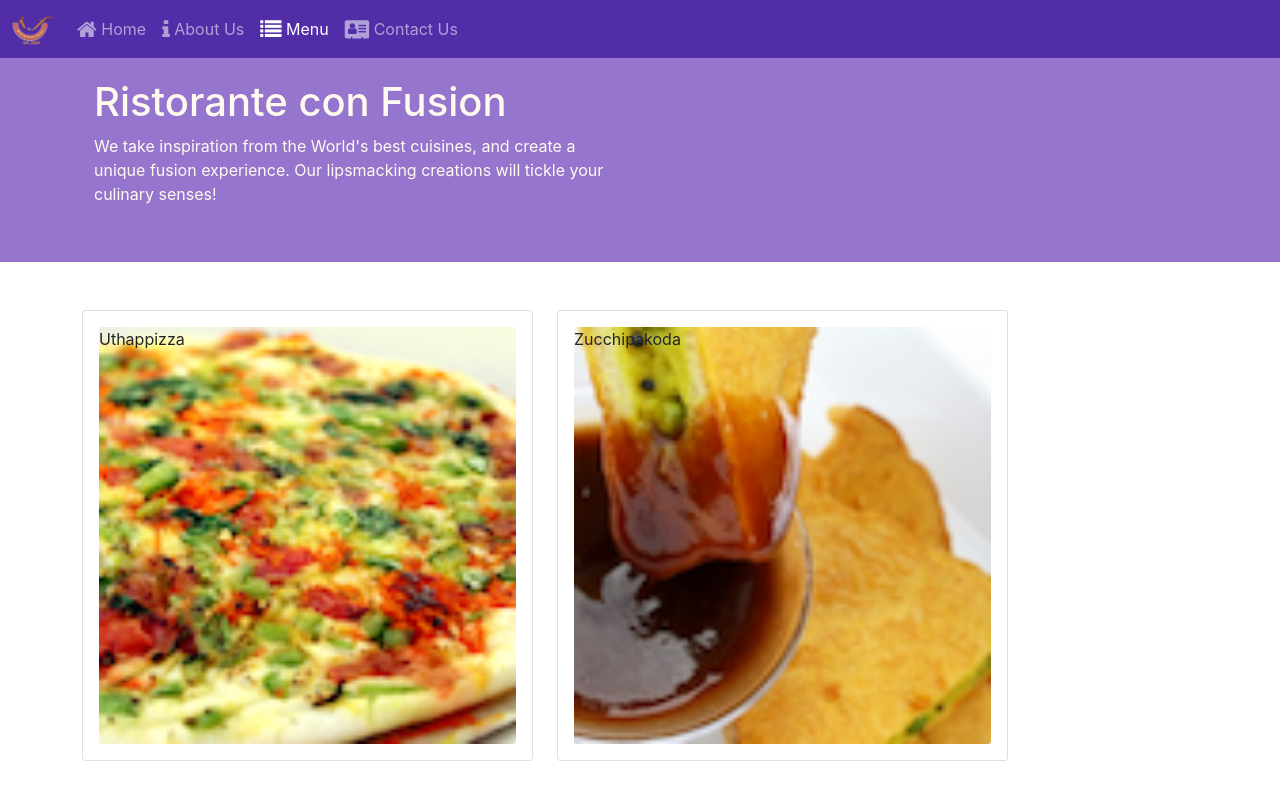
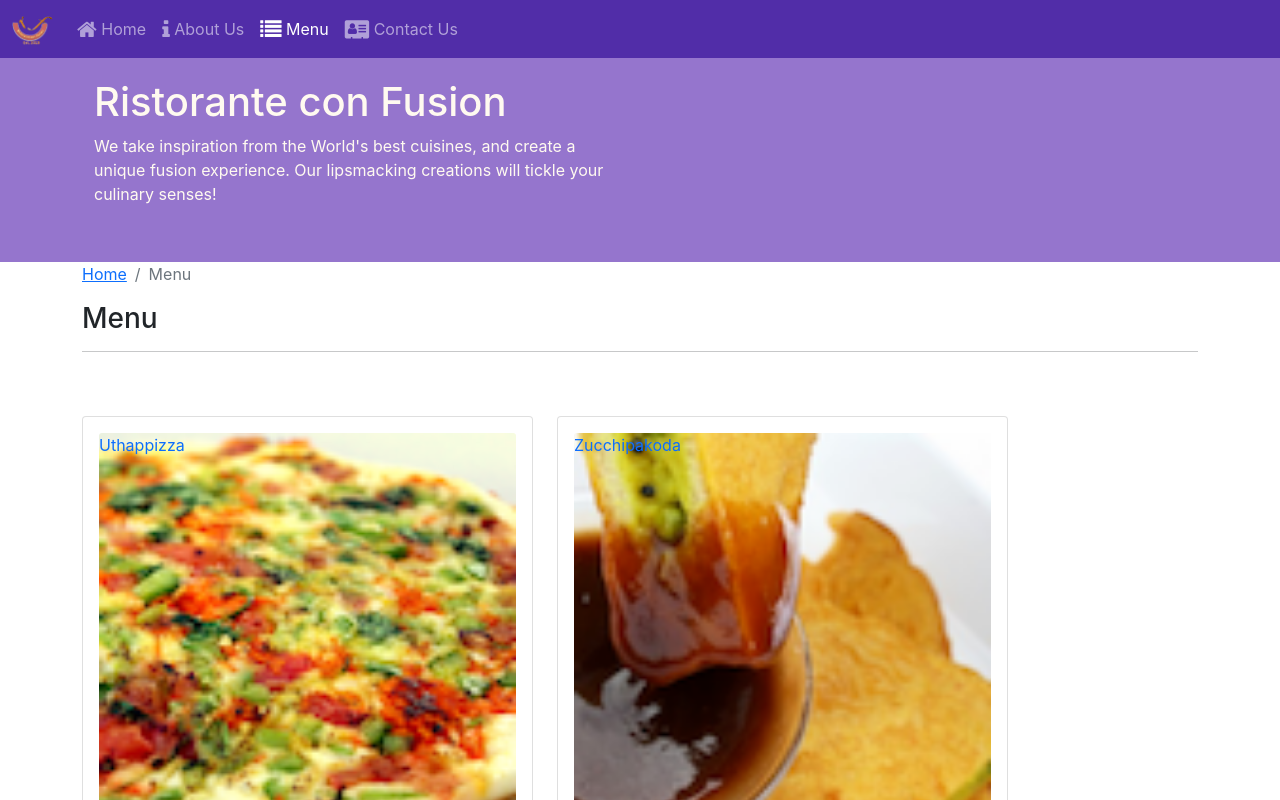
Before and after one commit to sidharthkumar2019/FEWD-React, a React (Create React App) app: page /menu in a window 1280 px wide. Shown: the top 800 px of the page. Built offline with nearby package versions, Linux system fonts and the light colour scheme.

Commit message:
Sigle page applications Part 2

```diff
--- a/src/components/ContactComponent.js
+++ b/src/components/ContactComponent.js
@@ -1,8 +1,21 @@
 import React from 'react';
+import { Breadcrumb, BreadcrumbItem } from 'reactstrap';
+import { Link } from 'react-router-dom';
 
 function Contact(props) {
     return(
         <div className="container">
+            <div className='row'>
+                <Breadcrumb>
+                    <BreadcrumbItem><Link to="/home">Home</Link></BreadcrumbItem>
+                    <BreadcrumbItem active>Contact Us</BreadcrumbItem>
+                </Breadcrumb>
+                <div className='col-12'>
+                <h3>Contact Us</h3>
+                <hr />
+                </div>
+            </div>
+
             <div className="row row-content">
                 <div className="col-12">
                 <h3>Location Information</h3>
--- a/src/components/DishDetailComponent.js
+++ b/src/components/DishDetailComponent.js
@@ -1,5 +1,6 @@
 import React from 'react';
-import { Card, CardImg, CardText, CardBody, CardTitle } from 'reactstrap';
+import { Card, CardImg, CardText, CardBody, CardTitle, Breadcrumb, BreadcrumbItem } from 'reactstrap';
+import { Link } from 'react-router-dom';
 
 const RenderDish = ({dish}) => {
     return (
@@ -41,14 +42,26 @@ const DishDetail = (props) => {
     if ( dish === undefined || dish === null ) return (<div></div>);
 
     return (
-        <div className='row mb-5'>
-            <div className='col-12 col-md-5 mt-5'>
-                <RenderDish dish={dish} />
+        <div className='container'>
+            <div className='row'>
+                <Breadcrumb>
+                    <BreadcrumbItem><Link to="/menu">Menu</Link></BreadcrumbItem>
+                    <BreadcrumbItem active>{props.dish.name}</BreadcrumbItem>
+                </Breadcrumb>
+                <div className='col-12'>
+                <h3>{props.dish.name}</h3>
+                <hr />
+                </div>
             </div>
+            <div className='row mb-5'>
+                <div className='col-12 col-md-5 mt-5'>
+                    <RenderDish dish={props.dish} />
+                </div>
 
-            <div className='col-12 col-md-5 mt-5'>
-                <h4>Comments</h4>
-                <RenderComments comments={dish.comments} />
+                <div className='col-12 col-md-5 mt-5'>
+                    <h4>Comments</h4>
+                    <RenderComments comments={props.comments} />
+                </div>
             </div>
         </div>
     );
--- a/src/components/MainComponent.js
+++ b/src/components/MainComponent.js
@@ -8,7 +8,8 @@ import Header from './HeaderComponent';
 import Footer from './FooterComponent';
 import Home from './HomeComponent';
 import Contact from './ContactComponent';
-import {Routes, Route, Navigate} from 'react-router-dom';
+import {Routes, Route, Navigate, useParams} from 'react-router-dom';
+import DishDetail from './DishDetailComponent';
 
 class Main extends Component {
 
@@ -24,6 +25,17 @@ class Main extends Component {
 
   render () {
 
+    const DishWithId = () => {
+      console.log('DishWithId invoked');
+      let {dishId} = useParams();
+      dishId = parseInt(dishId);
+
+      return(
+          <DishDetail dish={this.state.dishes.filter((dish) => dish.id === dishId)[0]}
+            comments={this.state.comments.filter((comment) => comment.dishId === dishId)} />
+      );
+    };
+
     return (
       <div>
         <Header />
@@ -34,6 +46,7 @@ class Main extends Component {
                                         promotion={this.state.promotions.filter( (promotion) => promotion.featured )[0]}
                                         /> } />
           <Route exact path='/menu' element={ <Menu dishes={this.state.dishes}/> } />
+          <Route exact path='/menu/:dishId' element={ <DishWithId /> } />
           <Route path='/contactus' element={ <Contact /> } />
           <Route path='*' element={ <Navigate to='/home' /> }/>
         </Routes>
--- a/src/components/MenuComponent.js
+++ b/src/components/MenuComponent.js
@@ -1,14 +1,17 @@
 import React from 'react';
-import { Card, CardImg, CardImgOverlay, CardBody, CardTitle } from 'reactstrap';
+import { Card, CardImg, CardImgOverlay, CardBody, CardTitle, Breadcrumb, BreadcrumbItem } from 'reactstrap';
+import { Link } from 'react-router-dom';
 
-function RenderMenuItem ({dish, onClick}) {
+function RenderMenuItem ({dish}) {
   return (
-    <Card onClick={() => onClick(dish.id)}>
+    <Card>
       <CardBody>
-        <CardImg width="100%" src={dish.image} alt={dish.name} />
-        <CardImgOverlay body className="ml-5">
-            <CardTitle heading>{dish.name}</CardTitle>
-        </CardImgOverlay>
+        <Link to={`/menu/${dish.id}`}>
+          <CardImg width="100%" src={dish.image} alt={dish.name} />
+          <CardImgOverlay body className="ml-5">
+              <CardTitle heading>{dish.name}</CardTitle>
+          </CardImgOverlay>
+        </Link>
       </CardBody>
     </Card>
   );
@@ -18,13 +21,23 @@ const Menu = (props) => {
   const menu = props.dishes.map((dish) => {
       return (
         <div key={dish.id} className="col-12 col-md-5 mt-5">
-          <RenderMenuItem dish={dish} onClick={props.onClick} />
+          <RenderMenuItem dish={dish} />
         </div>
       );
   });
 
   return (
     <div className="container mb-5">
+      <div className='row'>
+        <Breadcrumb>
+          <BreadcrumbItem><Link to="/home">Home</Link></BreadcrumbItem>
+          <BreadcrumbItem active>Menu</BreadcrumbItem>
+        </Breadcrumb>
+        <div className='col-12'>
+          <h3>Menu</h3>
+          <hr />
+        </div>
+      </div>
       <div className="row">
           {menu}
       </div>
```
